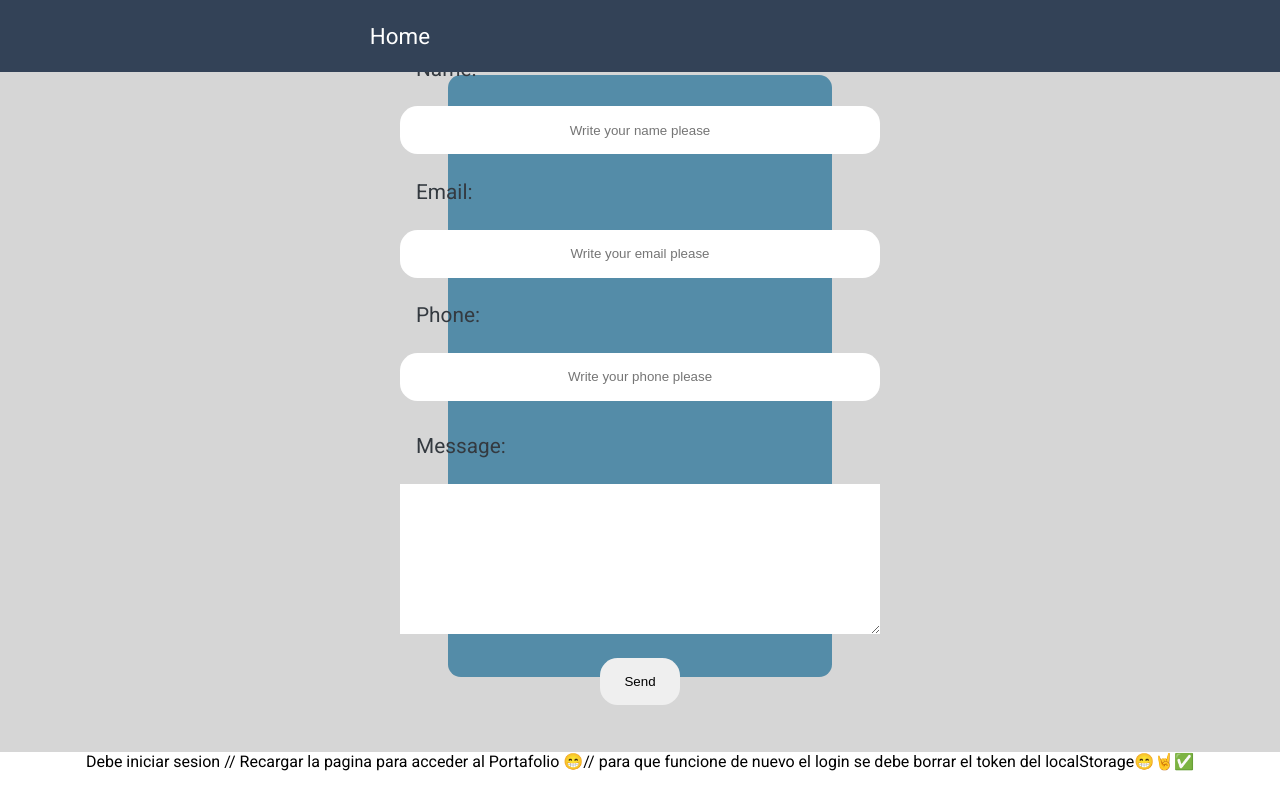
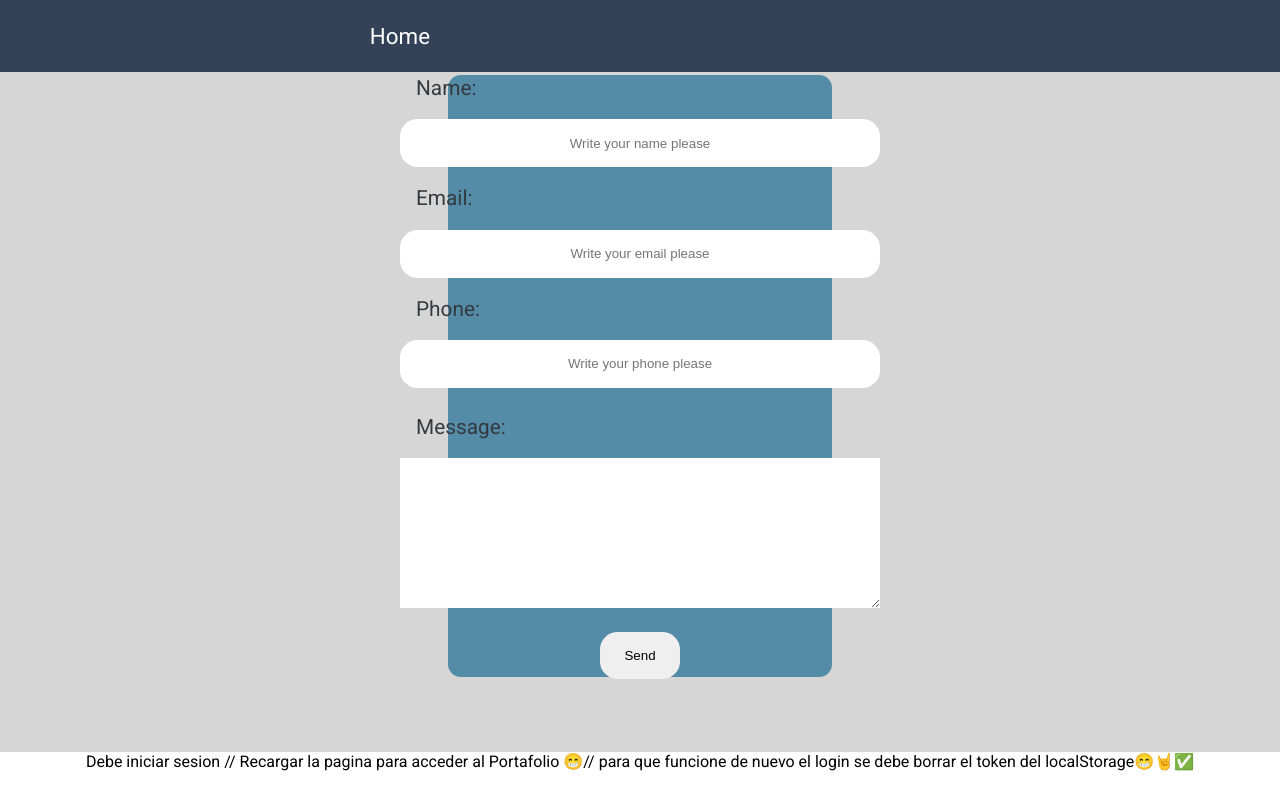
Before and after one commit to JP85118/Portafolio_react, a React (Create React App) app: page /contact in a window 1280 px wide. Built offline with nearby package versions, Linux system fonts and the light colour scheme.

Commit message:
Se arreglan espaciado del formulario de contacto

```diff
--- a/src/Pages/contact/contact.css
+++ b/src/Pages/contact/contact.css
@@ -32,7 +32,7 @@ Form{
 .box-phone label,
 .box-message label{
   color: var(--dark);
-  margin: .6rem 0;
+  margin: .2rem 0;
   font-size: 1.3rem;
 }
 
```
